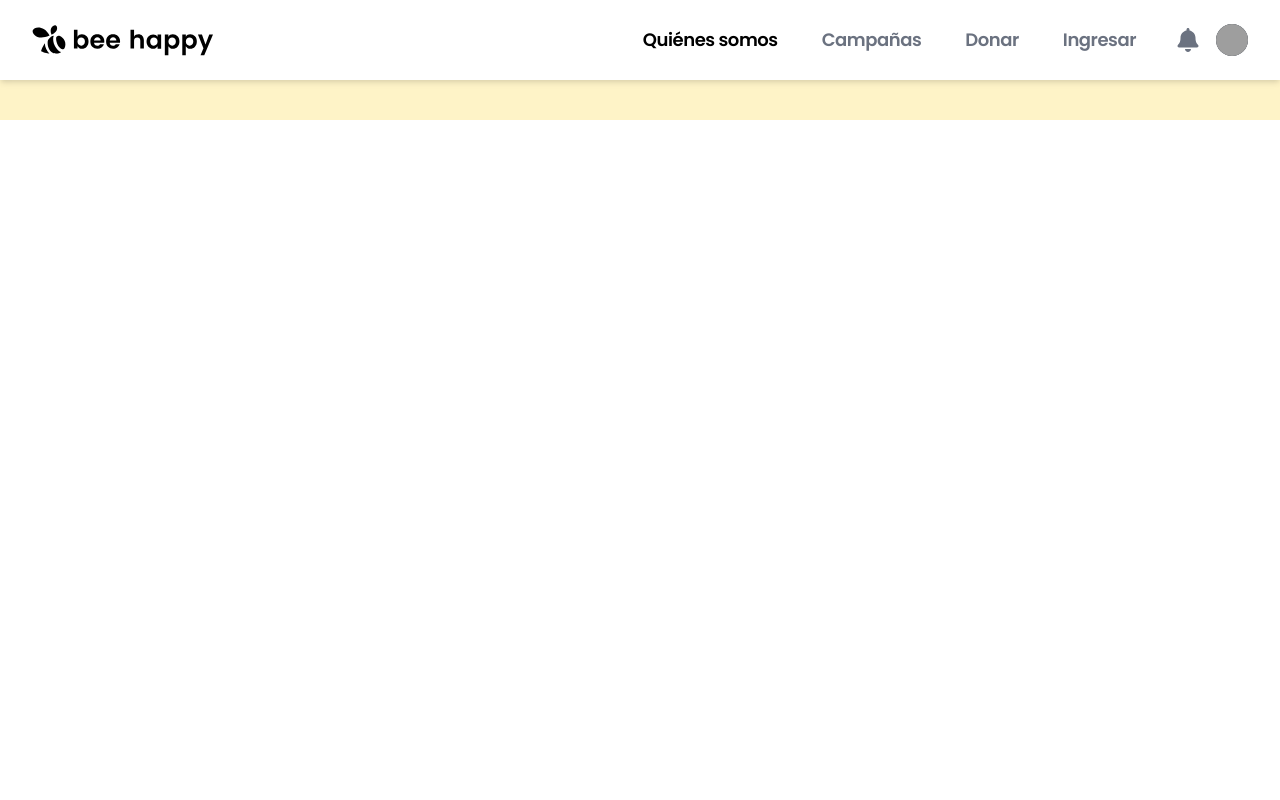
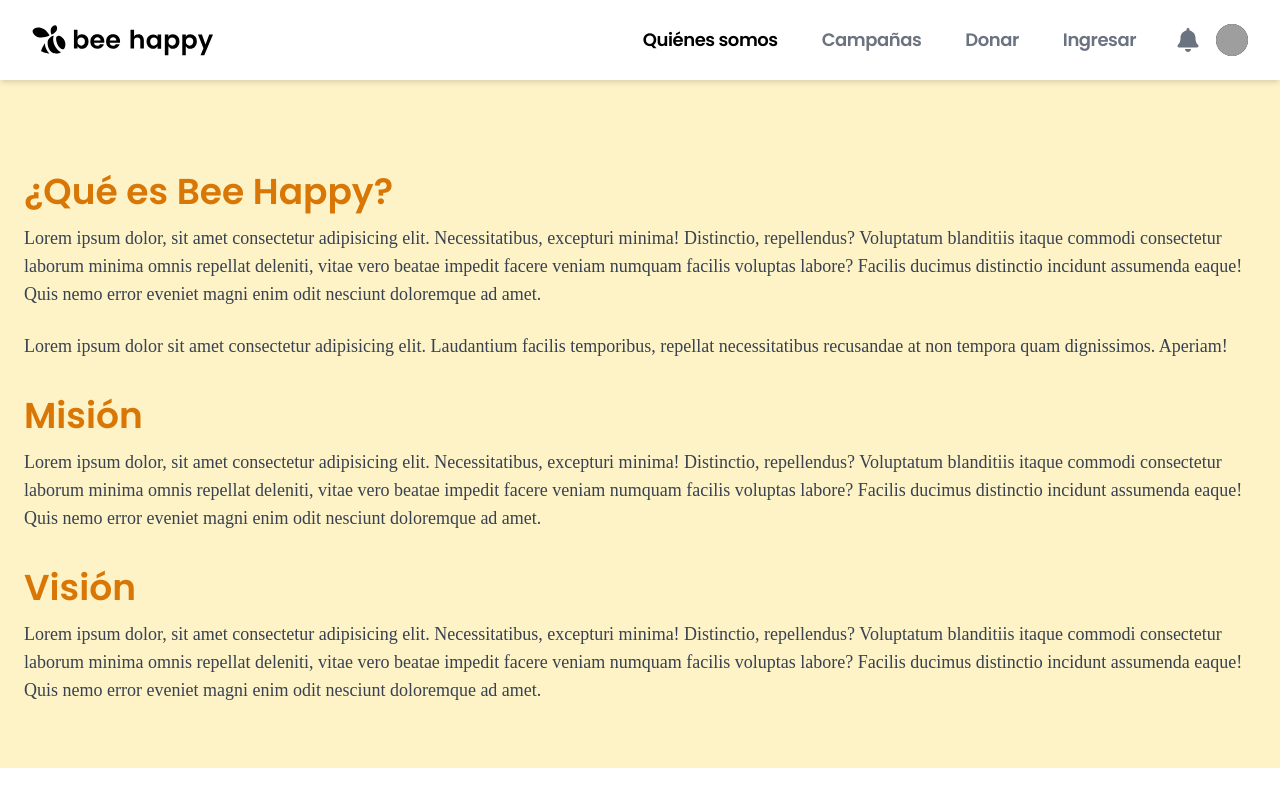
Before and after one commit to ricardogzm/bee_happy, a Next.js app: page /about in a window 1280 px wide. Built offline with nearby package versions, Linux system fonts and the light colour scheme; grey boxes are pictures that could not be loaded; a web font is replaced by a local one.

Commit message:
About page done

```diff
--- a/pages/about.tsx
+++ b/pages/about.tsx
@@ -1,6 +1,4 @@
-import Link from "next/link";
 import Head from "next/head";
-import { Navbar } from "../widgets/Navbar";
 
 const about = () => {
   return (
@@ -9,7 +7,51 @@ const about = () => {
         <title>Quiénes somos</title>
         <meta name="description" content="Generated by create next app" />
       </Head>
-      <div className="bg-yellow-100 pb-6 md:pb-10"></div>
+      <div className="bg-yellow-100 pb-6 md:pb-10">
+        <section className="px-6 mx-auto pt-20 md:max-w-screen-md lg:max-w-screen-lg xl:max-w-screen-xl">
+          <h2 className="text-2xl sm:text-3xl lg:text-4xl font-semibold text-yellow-600 py-3">
+            ¿Qué es Bee Happy?
+          </h2>
+          <p className="text-base sm:text-lg text-gray-700 font-medium mb-6">
+            Lorem ipsum dolor, sit amet consectetur adipisicing elit.
+            Necessitatibus, excepturi minima! Distinctio, repellendus?
+            Voluptatum blanditiis itaque commodi consectetur laborum minima
+            omnis repellat deleniti, vitae vero beatae impedit facere veniam
+            numquam facilis voluptas labore? Facilis ducimus distinctio incidunt
+            assumenda eaque! Quis nemo error eveniet magni enim odit nesciunt
+            doloremque ad amet.
+          </p>
+          <p className="text-base sm:text-lg text-gray-700 font-medium mb-6">
+            Lorem ipsum dolor sit amet consectetur adipisicing elit. Laudantium
+            facilis temporibus, repellat necessitatibus recusandae at non
+            tempora quam dignissimos. Aperiam!
+          </p>
+          <h2 className="text-2xl sm:text-3xl lg:text-4xl font-semibold text-yellow-600 py-3">
+            Misión
+          </h2>
+          <p className="text-base sm:text-lg text-gray-700 font-medium mb-6">
+            Lorem ipsum dolor, sit amet consectetur adipisicing elit.
+            Necessitatibus, excepturi minima! Distinctio, repellendus?
+            Voluptatum blanditiis itaque commodi consectetur laborum minima
+            omnis repellat deleniti, vitae vero beatae impedit facere veniam
+            numquam facilis voluptas labore? Facilis ducimus distinctio incidunt
+            assumenda eaque! Quis nemo error eveniet magni enim odit nesciunt
+            doloremque ad amet.
+          </p>
+          <h2 className="text-2xl sm:text-3xl lg:text-4xl font-semibold text-yellow-600 py-3">
+            Visión
+          </h2>
+          <p className="text-base sm:text-lg text-gray-700 font-medium mb-6">
+            Lorem ipsum dolor, sit amet consectetur adipisicing elit.
+            Necessitatibus, excepturi minima! Distinctio, repellendus?
+            Voluptatum blanditiis itaque commodi consectetur laborum minima
+            omnis repellat deleniti, vitae vero beatae impedit facere veniam
+            numquam facilis voluptas labore? Facilis ducimus distinctio incidunt
+            assumenda eaque! Quis nemo error eveniet magni enim odit nesciunt
+            doloremque ad amet.
+          </p>
+        </section>
+      </div>
     </>
   );
 };
```
